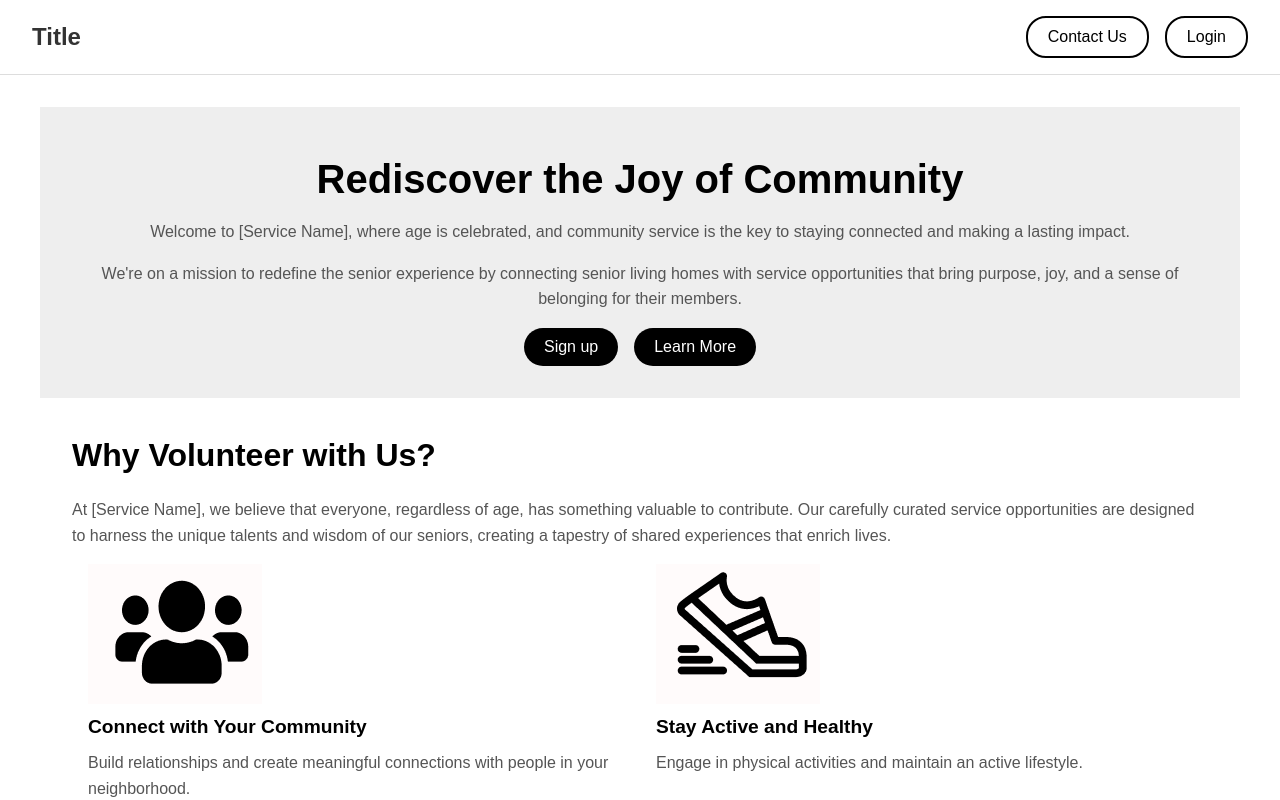
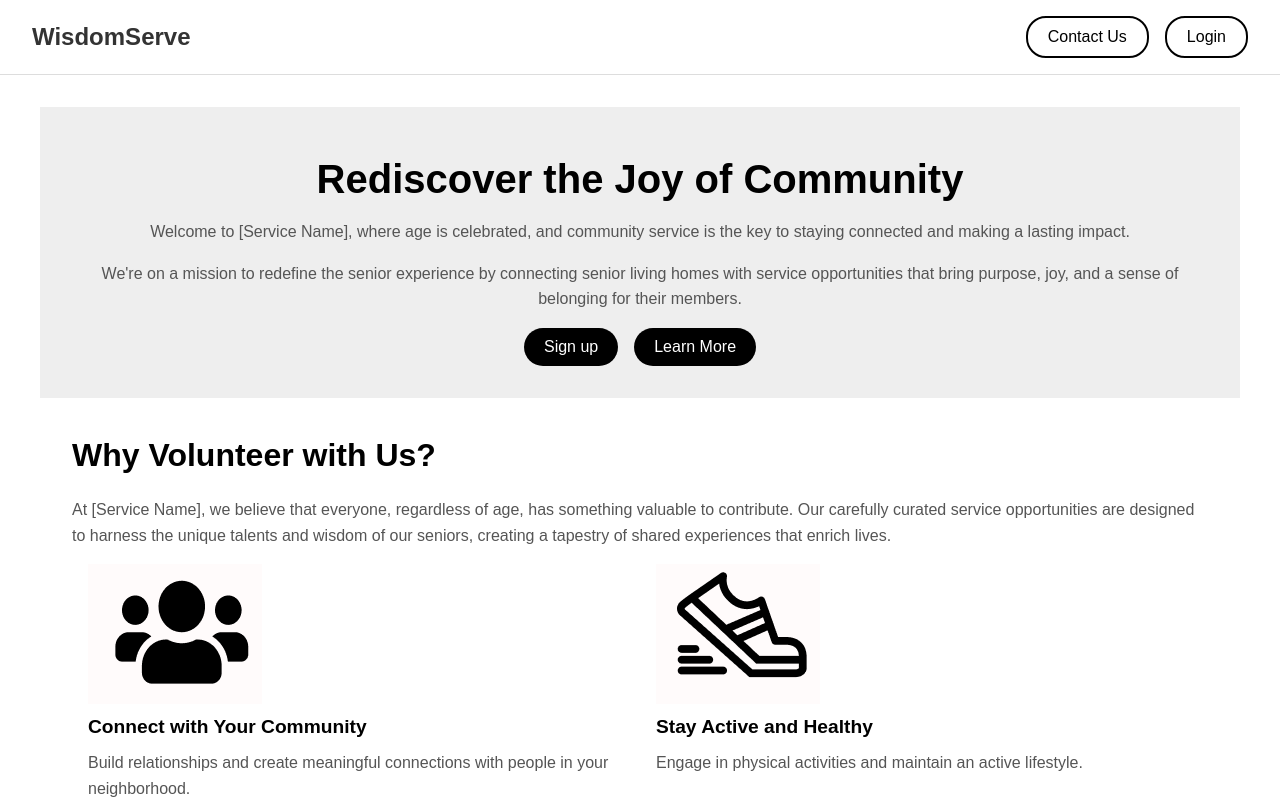
Before and after one commit to CoderBose/bwh-almost-east-coast, a React (Create React App) app: page / in a window 1280 px wide. Shown: the top 800 px of the page. Built offline with nearby package versions, Linux system fonts and the light colour scheme.

Commit message:
Updating name

```diff
--- a/public/index.html
+++ b/public/index.html
@@ -7,7 +7,7 @@
     <meta name="theme-color" content="#000000" />
     <meta
       name="description"
-      content="Web site created using create-react-app"
+      content="Web app for BWH"
     />
     <link rel="apple-touch-icon" href="%PUBLIC_URL%/logo192.png" />
     <!--
@@ -24,7 +24,7 @@
       work correctly both with client-side routing and a non-root public URL.
       Learn how to configure a non-root public URL by running `npm run build`.
     -->
-    <title>React App</title>
+    <title>WisdomServe</title>
   </head>
   <body>
     <noscript>You need to enable JavaScript to run this app.</noscript>
--- a/src/App.js
+++ b/src/App.js
@@ -14,7 +14,7 @@
       <div className="App">
         <header className="App-header">
         <Link to="/" className="title-link">
-          <h1>Title</h1>
+          <h1>WisdomServe</h1>
         </Link>
           <nav>
             <Link to="/contact-us"><button>Contact Us</button></Link>
```
